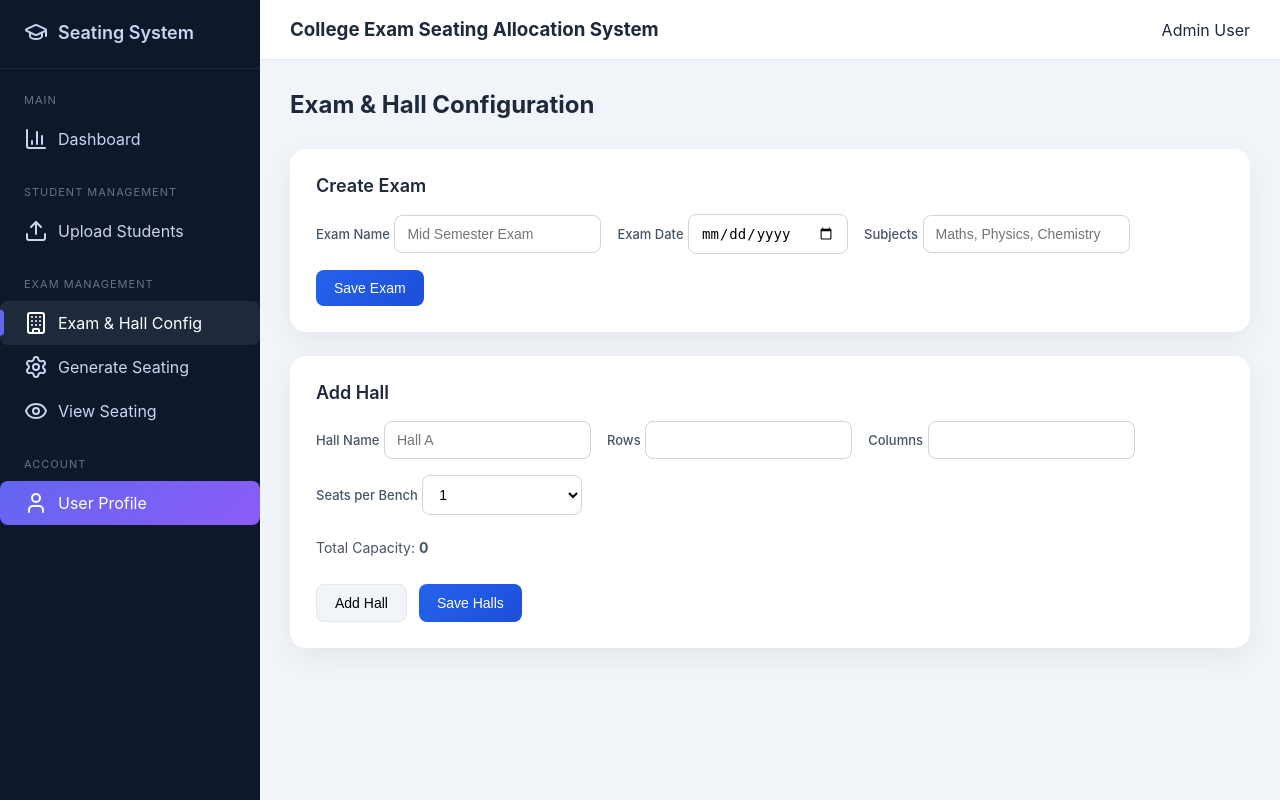
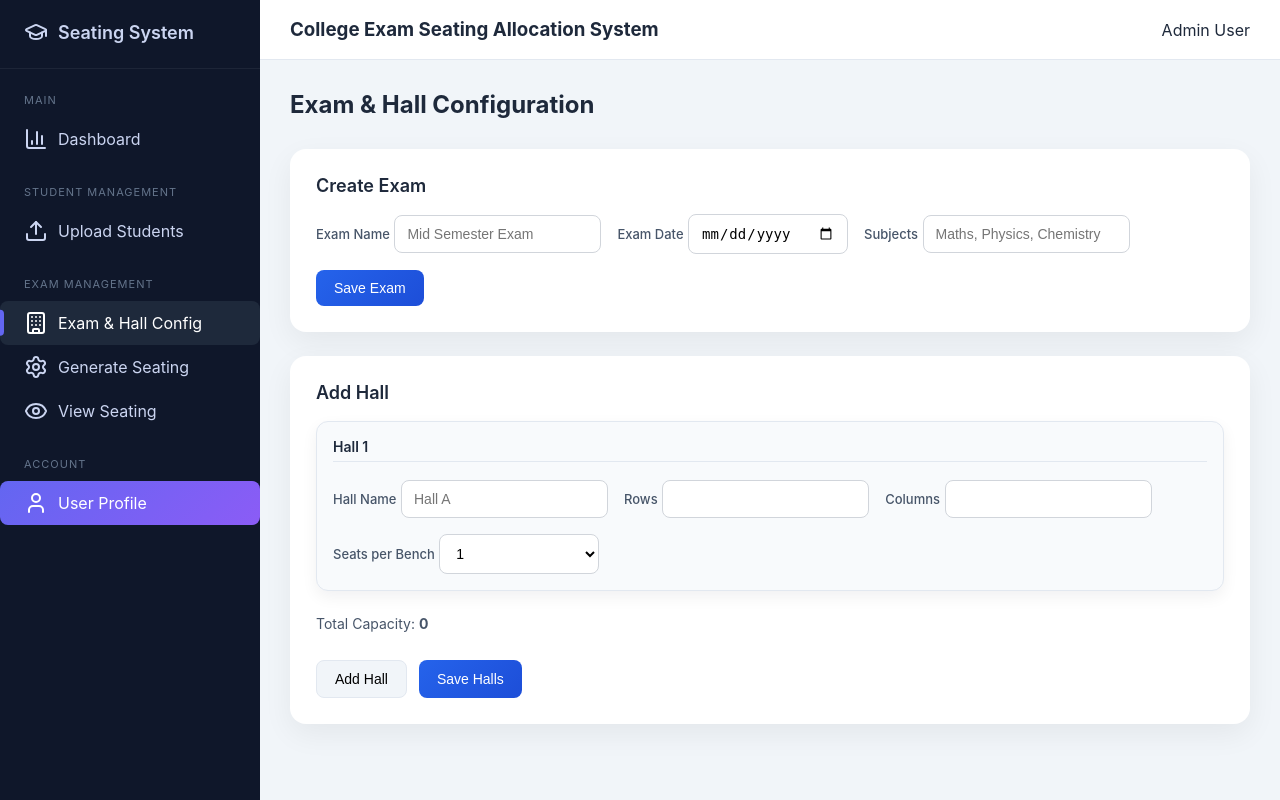
Before and after one commit to Adhil-cr/seating-system, a Django app: page /exams/config/ in a window 1280 px wide. Run offline with Django 5.2, Linux system fonts and the light colour scheme.

Commit message:
Connect hall configuration UI to backend halls API, implement dynamic Add Hall blocks, and enhance UI with card layout and visual separators

```diff
--- a/static/css/main.css
+++ b/static/css/main.css
@@ -289,6 +289,36 @@ display:flex;
 gap:16px;
 flex-wrap:wrap;
 align-items:center;
+}
+
+/* hall list */
+
+#hall-list{
+display:flex;
+flex-direction:column;
+gap:16px;
+}
+
+/* hall item blocks */
+
+.hall-item{
+border:1px solid #e2e8f0;
+background:#f8fafc;
+padding:16px;
+border-radius:12px;
+box-shadow:0 6px 16px rgba(15,23,42,0.06);
+display:flex;
+flex-direction:column;
+gap:12px;
+}
+
+.hall-item-title{
+font-size:14px;
+font-weight:600;
+color:#1e293b;
+padding-bottom:6px;
+border-bottom:1px solid #e2e8f0;
+margin-bottom:6px;
 }
 
 /* labels */
--- a/static/js/hall.js
+++ b/static/js/hall.js
@@ -1,19 +1,27 @@
-const rowsInput = document.getElementById("rows");
-const colsInput = document.getElementById("cols");
-const seatsBench = document.getElementById("seatsPerBench");
-const capacityDisplay = document.getElementById("capacity");
+document.addEventListener("DOMContentLoaded", function () {
 
-function calculateCapacity() {
+    const capacityDisplay = document.getElementById("capacity");
+    const hallList = document.getElementById("hall-list");
 
-    const rows = parseInt(rowsInput.value) || 0;
-    const cols = parseInt(colsInput.value) || 0;
-    const seats = parseInt(seatsBench.value) || 0;
+    if (!capacityDisplay || !hallList) return;
 
-    const total = rows * cols * seats;
+    function calculateCapacity() {
 
-    capacityDisplay.innerText = total;
-}
+        let total = 0;
+        const halls = hallList.querySelectorAll(".hall-form");
 
-rowsInput.addEventListener("input", calculateCapacity);
-colsInput.addEventListener("input", calculateCapacity);
-seatsBench.addEventListener("change", calculateCapacity);
+        halls.forEach(form => {
+            const rows = parseInt(form.querySelector(".hall-rows")?.value, 10) || 0;
+            const cols = parseInt(form.querySelector(".hall-columns")?.value, 10) || 0;
+            const seats = parseInt(form.querySelector(".hall-seats-per-bench")?.value, 10) || 0;
+            total += rows * cols * seats;
+        });
+
+        capacityDisplay.innerText = total;
+    }
+
+    hallList.addEventListener("input", calculateCapacity);
+    hallList.addEventListener("change", calculateCapacity);
+
+    calculateCapacity();
+});
--- /dev/null
+++ b/static/js/halls_config.js
@@ -0,0 +1,109 @@
+document.addEventListener("DOMContentLoaded", function () {
+
+    const addBtn = document.getElementById("save-hall-btn");
+    const saveAllBtn = document.getElementById("save-halls-btn");
+    const hallList = document.getElementById("hall-list");
+
+    if (!addBtn || !saveAllBtn || !hallList) return;
+
+    function getHallData(form) {
+        const name = form.querySelector(".hall-name")?.value?.trim();
+        const rows = form.querySelector(".hall-rows")?.value;
+        const columns = form.querySelector(".hall-columns")?.value;
+        const seatsPerBench = form.querySelector(".hall-seats-per-bench")?.value;
+
+        return { name, rows, columns, seatsPerBench };
+    }
+
+    function clearHallData(form) {
+        form.querySelector(".hall-name").value = "";
+        form.querySelector(".hall-rows").value = "";
+        form.querySelector(".hall-columns").value = "";
+        form.querySelector(".hall-seats-per-bench").value = "1";
+    }
+
+    function cloneHallForm() {
+        const templateItem = hallList.querySelector(".hall-item");
+        if (!templateItem) return;
+
+        const clone = templateItem.cloneNode(true);
+        const cloneForm = clone.querySelector(".hall-form");
+
+        clone.querySelectorAll("[id]").forEach(el => {
+            el.removeAttribute("id");
+        });
+
+        clearHallData(cloneForm);
+        hallList.appendChild(clone);
+        updateHallTitles();
+    }
+
+    addBtn.addEventListener("click", function () {
+        cloneHallForm();
+    });
+
+    function updateHallTitles() {
+        const items = hallList.querySelectorAll(".hall-item");
+        items.forEach((item, index) => {
+            const title = item.querySelector(".hall-item-title");
+            if (title) {
+                title.textContent = `Hall ${index + 1}`;
+            }
+        });
+    }
+
+    updateHallTitles();
+
+    saveAllBtn.addEventListener("click", async function () {
+
+        const forms = Array.from(hallList.querySelectorAll(".hall-form"));
+        if (forms.length === 0) {
+            alert("Please add at least one hall");
+            return;
+        }
+
+        const payloads = [];
+        for (const form of forms) {
+            const { name, rows, columns, seatsPerBench } = getHallData(form);
+            if (!name || !rows || !columns || !seatsPerBench) {
+                alert("Please fill all fields");
+                return;
+            }
+            payloads.push({
+                name,
+                rows,
+                columns,
+                seats_per_bench: seatsPerBench
+            });
+        }
+
+        let successCount = 0;
+        for (const payload of payloads) {
+            try {
+                const response = await fetch("/api/halls/create/", {
+                    method: "POST",
+                    headers: {
+                        "Content-Type": "application/json"
+                    },
+                    body: JSON.stringify(payload)
+                });
+
+                const data = await response.json();
+
+                if (response.ok) {
+                    successCount += 1;
+                } else {
+                    alert(data.error || "Failed to create hall");
+                    return;
+                }
+            } catch (error) {
+                console.error(error);
+                alert("Server error");
+                return;
+            }
+        }
+
+        alert(`Saved ${successCount} hall(s) successfully`);
+    });
+
+});
--- a/templates/exams/config.html
+++ b/templates/exams/config.html
@@ -13,8 +13,6 @@
 </head>
 
 <body>
-
-<script src="{% static 'js/hall.js' %}"></script>
 
 <div class="app">
 
@@ -146,26 +144,29 @@ User Profile
 
                     <h3>Add Hall</h3>
 
-                    <div class="form-row">
+                    <div id="hall-list">
+                    <div class="hall-item">
+                    <div class="hall-item-title">Hall 1</div>
+                    <div class="form-row hall-form">
 
                             <div>
                             <label>Hall Name</label>
-                    <input type="text" placeholder="Hall A">
+                            <input type="text" id="hall-name" class="hall-name" placeholder="Hall A">
                             </div>
 
                             <div>
                             <label>Rows</label>
-                    <input type="number" id="rows">
+                            <input type="number" id="hall-rows" class="hall-rows">
                             </div>
 
                             <div>
                             <label>Columns</label>
-                    <input type="number" id="cols">
+                            <input type="number" id="hall-columns" class="hall-columns">
                             </div>
 
                             <div>
                             <label>Seats per Bench</label>
-                    <select id="seatsPerBench">
+                            <select id="seats-per-bench" class="hall-seats-per-bench">
                             <option value="1">1</option>
                             <option value="2">2</option>
                             <option value="3">3</option>
@@ -173,14 +174,16 @@ User Profile
                     </div>
 
                     </div>
+                    </div>
+                    </div>
 
                     <p class="capacity-text">
                     Total Capacity: <strong id="capacity">0</strong>
                     </p>
 
                     <div class="button-group">
-                    <button class="btn-secondary">Add Hall</button>
-                    <button class="btn-primary">Save Halls</button>
+                    <button id="save-hall-btn" class="btn-secondary">Add Hall</button>
+                    <button id="save-halls-btn" class="btn-primary">Save Halls</button>
                     </div>
 
                     </div>
@@ -194,6 +197,7 @@ User Profile
 <script src="{% static 'js/hall.js' %}"></script>
 <script src="{% static 'js/app.js' %}"></script>
 <script src="{% static 'js/exams_config.js' %}"></script>
+<script src="{% static 'js/halls_config.js' %}"></script>
 
 </body>
 </html>
```
Also changed, not shown: core/halls/views.py (+27 -5 lines), templates/halls/config.html (added, +33 -0 lines). Lines whose indentation alone changed are shown as unchanged.
